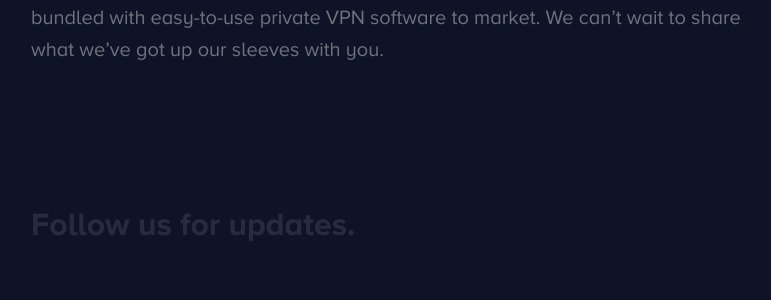
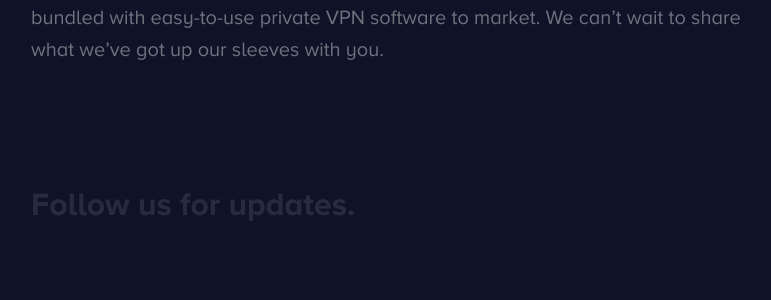
Before and after one commit to ProjectSpectero/website, a PHP site: page /public/index.html in a window 1280 px wide. Shown: the part 382-682 px from the top of the page, without its empty margins (129-900 px from the left). Run offline with PHP 8.4, Linux system fonts and the light colour scheme.

Commit message:
Minor padding fix.

```diff
--- a/assets/styles/styles.scss
+++ b/assets/styles/styles.scss
@@ -94,7 +94,7 @@
 }
 
 #extraLink {
-  margin-top: 140px;
+  margin-top: 120px;
   font-size: 32px;
   line-height: 38px;
   font-family: $font-bold;
```
Also changed, not shown: public/assets/css/styles.css.
